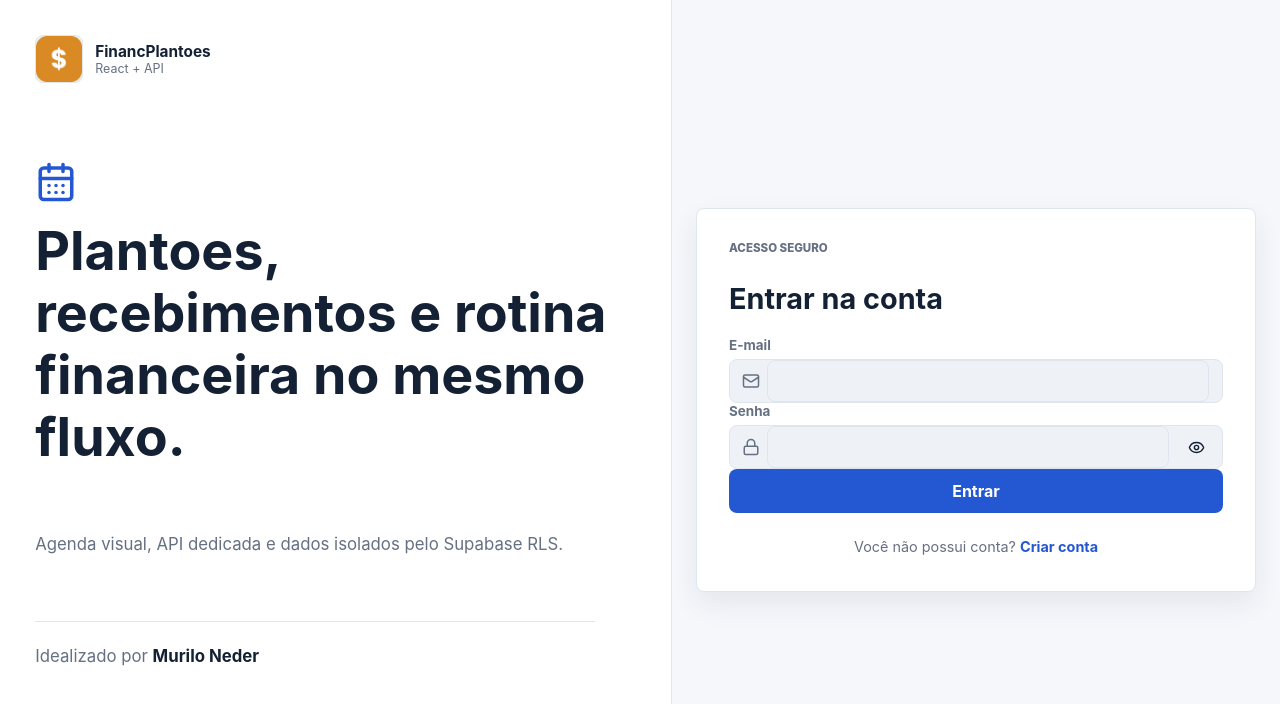
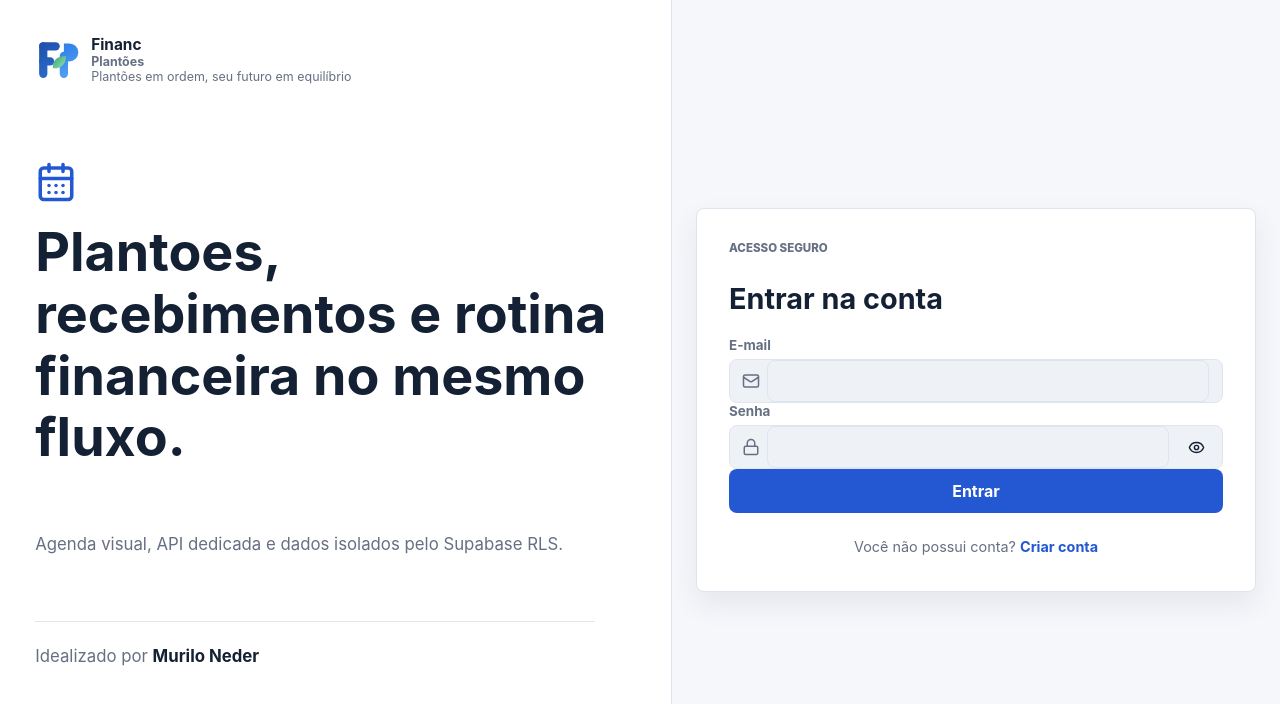
Before and after one commit to murilocsn/app-plantoes, a React (Vite) app in the folder apps/web/: page /login in a window 1280 px wide. Shown: the top 704 px of the page. Built offline with nearby package versions, Linux system fonts and the light colour scheme; no server answers.

Commit message:
Monograma FP novo logo alterações

```diff
--- a/apps/web/src/components/Brand.tsx
+++ b/apps/web/src/components/Brand.tsx
@@ -1,17 +1,15 @@
+import { BrandMark } from "./BrandMark";
+
 export function Brand({ compact = false }: { compact?: boolean }) {
   return (
     <div className="brand">
-      <img
-        alt=""
-        className="brand-logo"
-        height="48"
-        src={`${import.meta.env.BASE_URL}icons/icon-192.png`}
-        width="48"
-      />
+      <BrandMark />
       {!compact && (
         <div>
-          <strong>FinancPlantoes</strong>
-          <span>React + API</span>
+          <strong>
+            Financ<span className="brand-accent">Plantões</span>
+          </strong>
+          <span>Plantões em ordem, seu futuro em equilíbrio</span>
         </div>
       )}
     </div>
--- /dev/null
+++ b/apps/web/src/components/BrandMark.tsx
@@ -0,0 +1,49 @@
+// Monograma "FP" — novo logo FinancPlantões.
+// SVG vetorial: nítido em qualquer tamanho, sem requisição de rede.
+export function BrandMark({ className = "brand-logo" }: { className?: string }) {
+  return (
+    <svg
+      aria-hidden="true"
+      className={className}
+      fill="none"
+      focusable="false"
+      role="img"
+      viewBox="0 0 64 64"
+      xmlns="http://www.w3.org/2000/svg"
+    >
+      <defs>
+        <linearGradient gradientUnits="userSpaceOnUse" id="fpBlueDark" x1="6" x2="36" y1="6" y2="58">
+          <stop stopColor="#1D4FA8" />
+          <stop offset="1" stopColor="#2E6FD0" />
+        </linearGradient>
+        <linearGradient gradientUnits="userSpaceOnUse" id="fpBlueLight" x1="36" x2="63" y1="8" y2="58">
+          <stop stopColor="#2E7BE6" />
+          <stop offset="1" stopColor="#58A6F8" />
+        </linearGradient>
+        <linearGradient gradientUnits="userSpaceOnUse" id="fpLeaf" x1="26" x2="45" y1="26" y2="44">
+          <stop stopColor="#3EA377" />
+          <stop offset="1" stopColor="#8FE2B0" />
+        </linearGradient>
+      </defs>
+
+      {/* F */}
+      <g fill="url(#fpBlueDark)">
+        <rect height="52" rx="6" width="12" x="6" y="6" />
+        <rect height="12" rx="6" width="30" x="6" y="6" />
+        <rect height="12" rx="6" width="22" x="6" y="28" />
+      </g>
+
+      {/* P */}
+      <g fill="url(#fpBlueLight)">
+        <rect height="38" rx="6" width="12" x="36" y="20" />
+        <path d="M42 8h8a13 13 0 0 1 0 26h-8z" />
+      </g>
+
+      {/* Folha */}
+      <path
+        d="M26 44c-1-10 5-18 19-18 0 12-7 19-19 18Z"
+        fill="url(#fpLeaf)"
+      />
+    </svg>
+  );
+}
--- a/apps/web/src/styles.css
+++ b/apps/web/src/styles.css
@@ -161,13 +161,10 @@ h3 {
 }
 
 .brand-logo {
-  background: var(--surface-2);
-  border: 1px solid var(--border);
-  border-radius: 8px;
   display: block;
-  height: 48px;
-  object-fit: contain;
-  width: 48px;
+  flex-shrink: 0;
+  height: 44px;
+  width: 44px;
 }
 
 .brand strong,
@@ -177,6 +174,10 @@ h3 {
 
 .brand strong {
   font-size: 0.96rem;
+}
+
+.brand-accent {
+  color: var(--blue);
 }
 
 .brand span {
```
